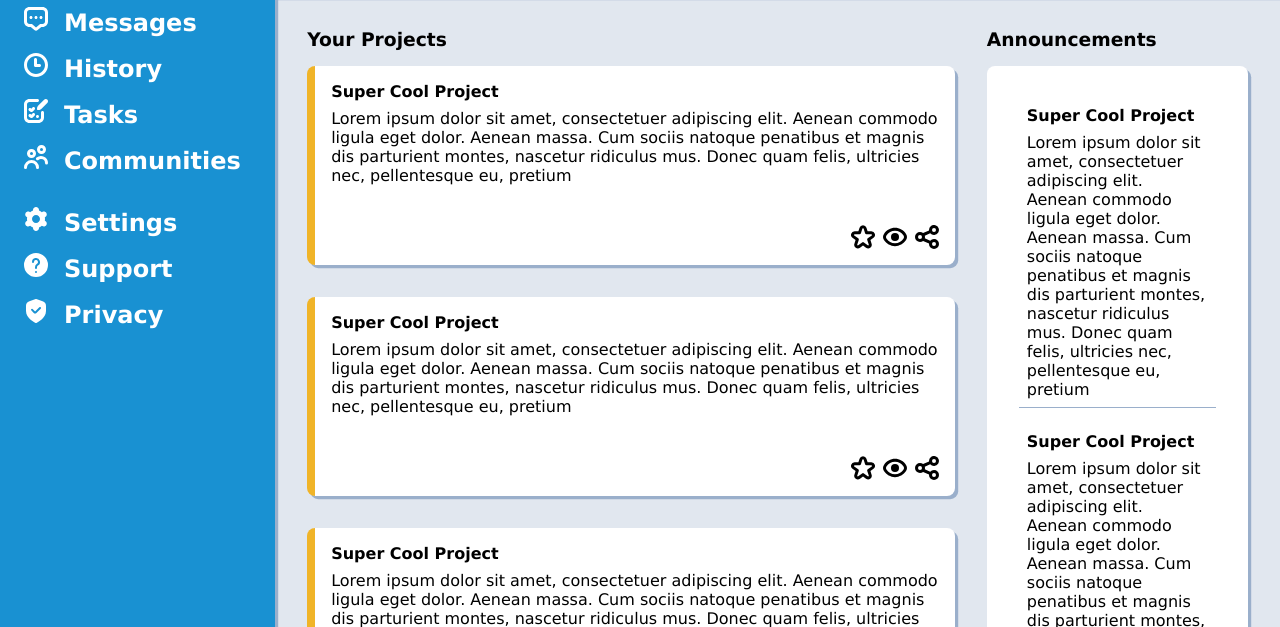
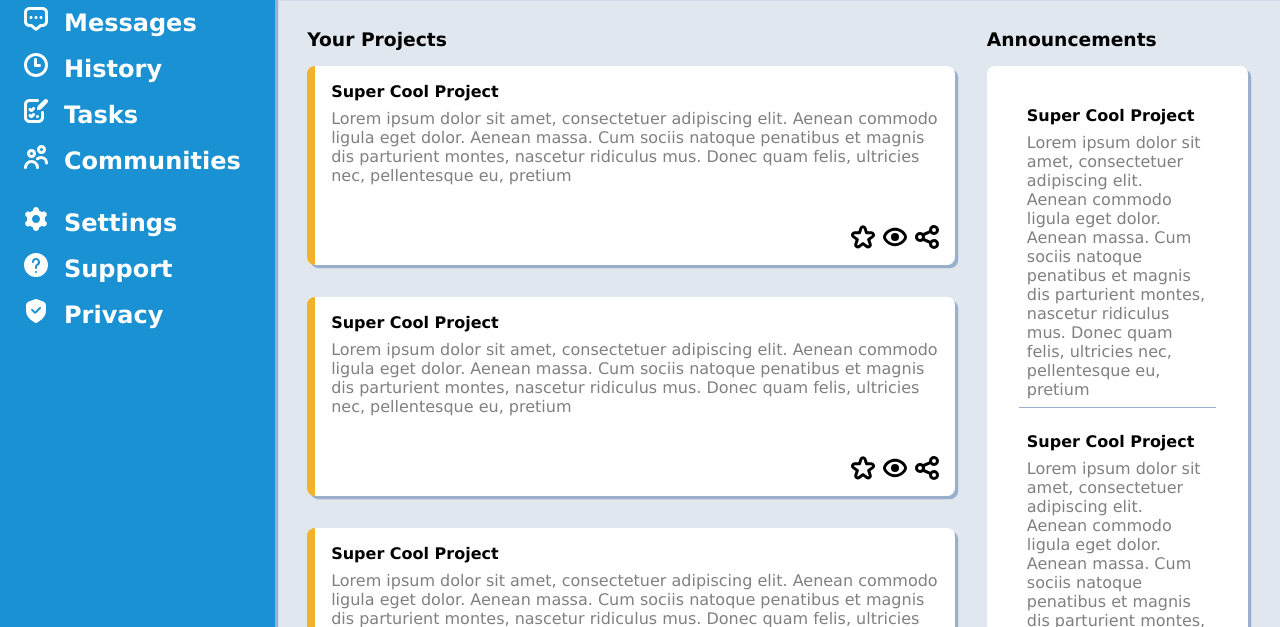
Before and after one commit to sgueissaz/odin-admin-dashboard, a plain HTML site: page index.html in a window 1280 px wide. Shown: the part 173-800 px from the top of the page. Drawn offline with Linux system fonts and the light colour scheme.

Commit message:
change p color to gray

```diff
--- a/style.css
+++ b/style.css
@@ -234,6 +234,10 @@ body {
     gap: 0.5rem;
 }
 
+.project-card>p {
+    color: gray;
+}
+
 .actions {
     margin-top: 2rem;
     display: flex;
@@ -259,6 +263,10 @@ body {
     padding-bottom: 1rem;
     border-bottom: 1px solid var(--color-main-shadow);
     padding: 0.5rem;
+}
+
+.announcement-card>p {
+    color: gray;
 }
 
 .announcement-card:last-of-type {
```
